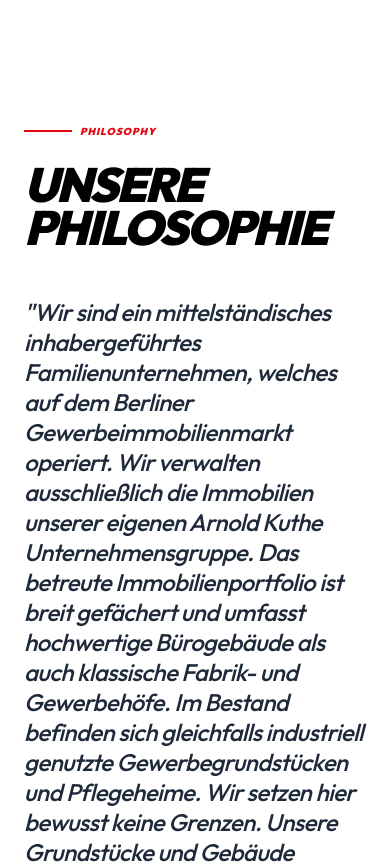
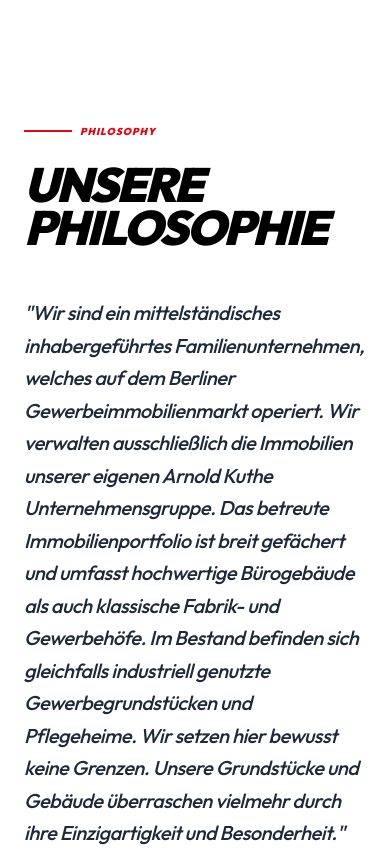
Before and after one commit to MaksymDoroshenkoDCI/kuthe.de, a Next.js app: page / in a window 390 px wide. Shown: the part 4620-5484 px from the top of the page. Built offline with nearby package versions, Linux system fonts and the light colour scheme.

Commit message:
💄 Style: Expand Company Philosophy text width and optimize typography

```diff
--- a/src/components/CompanySection.tsx
+++ b/src/components/CompanySection.tsx
@@ -9,7 +9,7 @@
   return (
     <section id="about" className="py-32 bg-white overflow-hidden">
       <div className="container mx-auto px-6 md:px-12">
-        <div className="max-w-4xl">
+        <div className="max-w-6xl">
           <div className="space-y-12">
             <div className="space-y-6">
               <div className="flex items-center gap-2">
@@ -24,7 +24,7 @@
             <div className="relative">
               <Quote className="absolute -top-10 -left-10 w-24 h-24 text-gray-50 -z-10" />
               <div className="space-y-12">
-                <p className="text-2xl md:text-4xl font-medium text-gray-800 leading-tight tracking-tight italic">
+                <p className="text-xl md:text-3xl font-medium text-gray-800 leading-relaxed tracking-tight italic">
                   "{t.company.text}"
                 </p>
 
```
